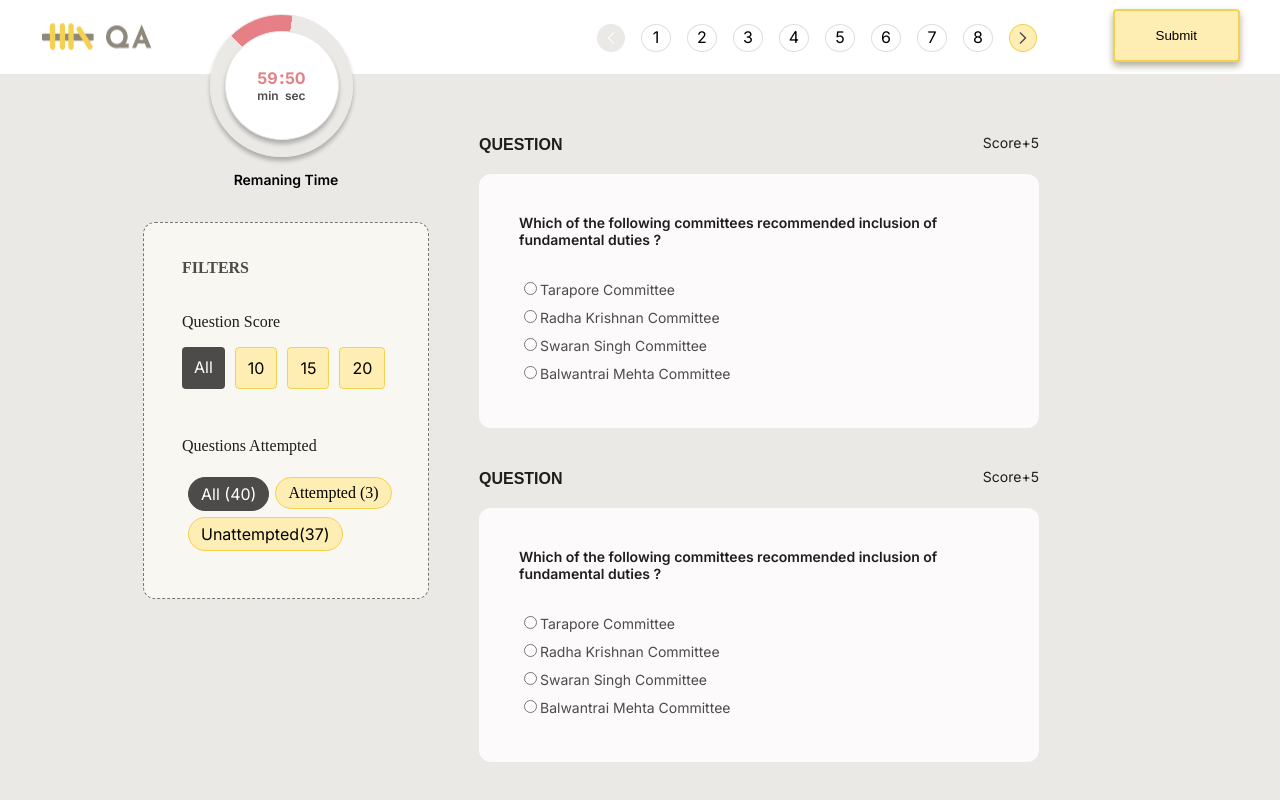
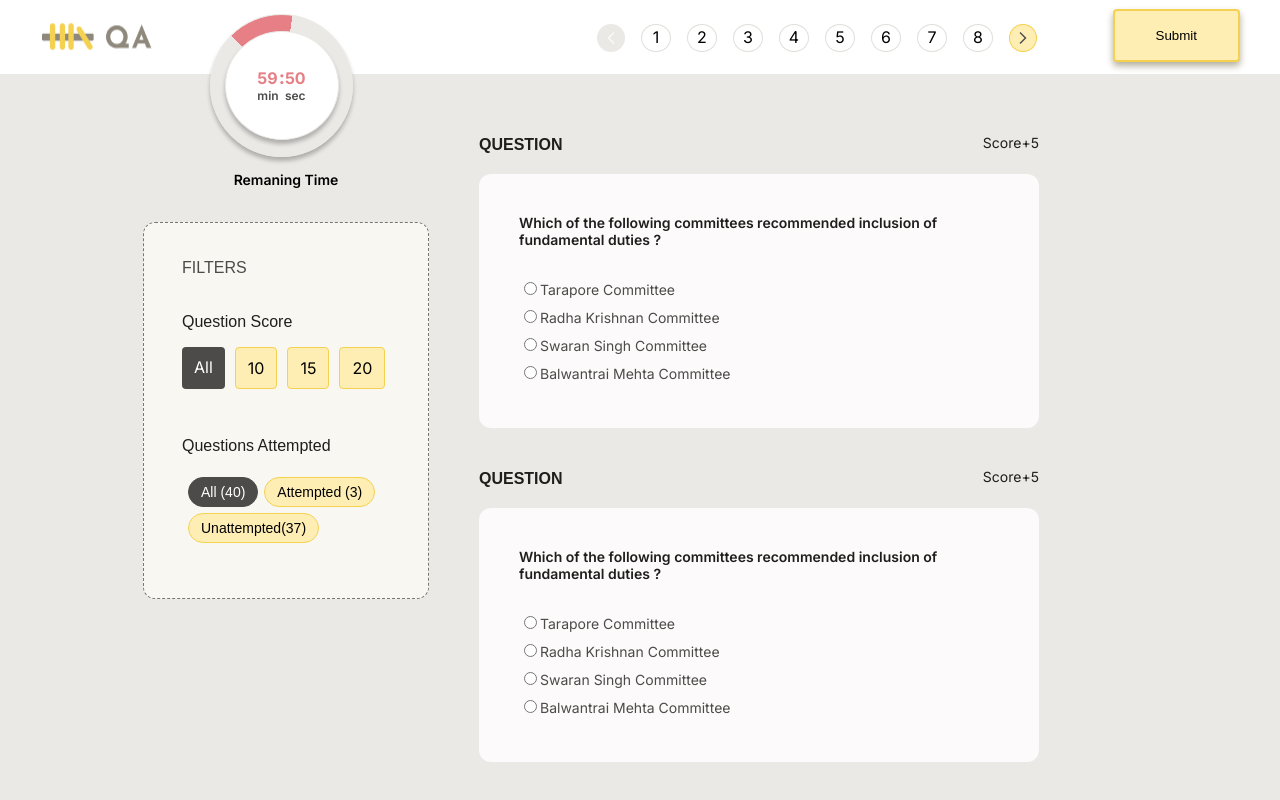
Before and after one commit to archana-singh-1/assignment_platform, a Next.js app: page /questionpenal in a window 1280 px wide. Shown: the top 800 px of the page. Built offline with nearby package versions, Linux system fonts and the light colour scheme; a web font is replaced by a local one.

Commit message:
completed 2nd page responsive

```diff
--- a/app/questionpenal/Filter.css
+++ b/app/questionpenal/Filter.css
@@ -22,16 +22,16 @@
 
 .FilterText{
     color: #4C4B49;
-    font-family: "Inria Sans";
+    font-family: sans-serif;
     font-size: 16px;
     font-style: normal;
-    font-weight: 700;
+    font-weight: 500;
     text-transform: uppercase;
 }
 
 .Question_Score{
     color:  #1F1E1C;
-    font-family: "Inria Sans";
+    font-family: sans-serif;
     font-size: 16px;
     font-style: normal;
     font-weight: 400;
@@ -84,7 +84,7 @@
 .Questions_Attempted{
     margin-top: 48px;
     color:  #1F1E1C;
-    font-family: "Inria Sans";
+    font-family: sans-serif;
     font-size: 16px;
     font-style: normal;
     font-weight: 400;
@@ -104,12 +104,17 @@
 
 .alls{
     align-items: center;
+    font-family: sans-serif;
     padding: 6px 12px;
+
     gap: 10px;
     color: white;
     border-radius: 54px;
     border: 1px solid  #4C4B49;
     background: #4C4B49;
+    font-size: 14px;
+    font-style: normal;
+    font-weight: 400;
 
 
 }
@@ -118,16 +123,23 @@
     padding: 6px 12px;
     border-radius: 54px;
     border: 1px solid  #F4D150;
+    font-size: 14px;
+    font-style: normal;
+    font-weight: 400;
     background:  #FEEEB4;
-    font-family: Inria Sans;
+    font-family: sans-serif;
 }
 
 .Unattempted{
     align-items: center;
+    font-family: sans-serif;
     padding: 6px 12px;
     gap: 10px;
     border-radius: 54px;
     border: 1px solid  #F4D150;
     background: #FEEEB4;
+    font-size: 14px;
+    font-style: normal;
+    font-weight: 400;
 
 }
```
